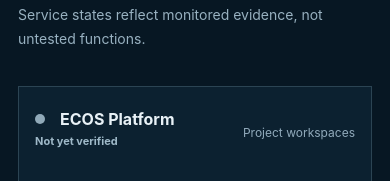
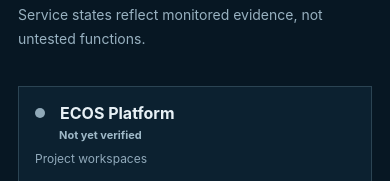
Before and after one commit to nullicide/ecos-status, a plain HTML site: page site/index.html in a window 390 px wide. Shown: the part 623-804 px from the top of the page. Drawn offline with Linux system fonts and the light colour scheme; no server answers.

Commit message:
IRI-001: align service history and status — site/styles.css

```diff
--- a/site/styles.css
+++ b/site/styles.css
@@ -394,3 +394,6 @@
 .global-status[data-state=partial],.global-status[data-state=maintenance],.global-status[data-state=unavailable]{border-color:#a78344}
 .footer-lower{gap:16px;flex-wrap:wrap;line-height:1.6}.footer-lower span:last-child{max-width:680px}
 @media(max-width:680px){.site-header .nav-inner{flex-wrap:nowrap;gap:8px}.site-header .nav-links{flex:0 0 auto;width:auto;justify-content:flex-end}.site-header .nav-links a:not(.back-link){display:none}.intro-metrics{grid-template-columns:minmax(0,1fr)}.component{gap:12px}.component-title strong{overflow-wrap:anywhere}.state-label{max-width:100%;white-space:normal}}
+
+/* Unified service status and verified history */
+.component.service-card{display:block;padding:20px 24px}.service-heading{display:flex;justify-content:space-between;align-items:center;gap:12px}.service-card .history-row{padding:12px 0 0;border:0;background:none}.service-card .history-top{gap:8px;font-size:12px;flex-wrap:wrap}.service-metric{font-size:13px;color:var(--ink)}.service-card .history-foot{font-size:11px}.degraded-key{background:#d7a852!important}.service-card .day.partial{background:#d7a852}.service-card .day.bad{background:#d97878}@media(max-width:680px){.component.service-card{padding:16px}.service-heading{align-items:flex-start;flex-direction:column;gap:5px}.service-heading .state-label{margin-left:24px}.service-card p{margin:8px 0}.service-card .history-row{padding-inline:0}}
```
